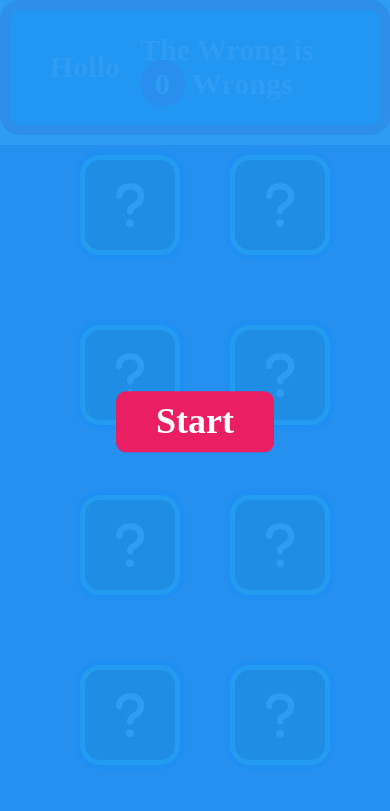
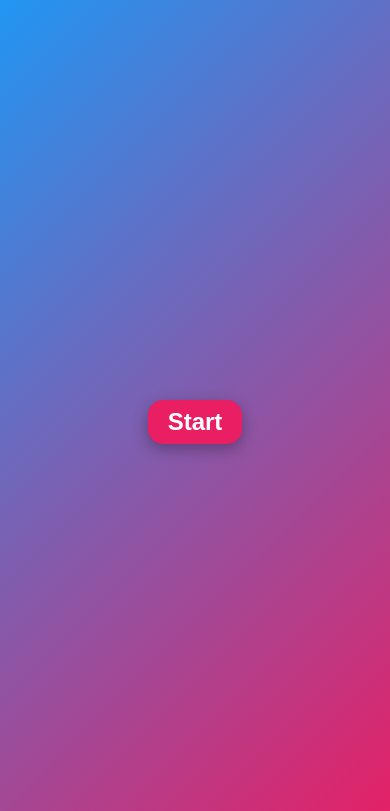
Before and after one commit to mohamed-ha-zem/Memory_Game, a plain HTML site: page index.html in a window 390 px wide. Shown: the top 811 px of the page. Drawn offline with Linux system fonts and the light colour scheme.

Commit message:
update design

```diff
--- a/css/memory.css
+++ b/css/memory.css
@@ -1,160 +1,337 @@
-*{
-    box-sizing: border-box; /*=======================>> */
+:root {
+    --primary-color: #2196F3;
+    --accent-color: #E91E63;
+    --success-color: #70ff3b;
+    --error-color: #ff1313;
+    --card-back: #FF5722;
+    --text-color: #ffffff;
 }
-/* تنسيق زرار البدء */
-.button{
-    background-color: #2196f3f0;
+
+* {
+    box-sizing: border-box;
+    margin: 0;
+    padding: 0;
+}
+
+body {
+    font-family: Arial, sans-serif;
+    background-color: #f0f4f8;
+    min-height: 100vh;
+    display: flex;
+    justify-content: center;
+    align-items: center;
+}
+
+/* Start Button Styling */
+.button {
+    position: fixed;
+    top: 0;
+    left: 0;
     width: 100%;
     height: 100%;
+    background: linear-gradient(135deg, var(--primary-color), var(--accent-color));
+    display: flex;
+    justify-content: center;
+    align-items: center;
+    z-index: 1000;
+    animation: fadeIn 0.5s ease-in;
+}
+
+.button span {
+    background-color: var(--accent-color);
+    color: var(--text-color);
+    font-size: 2.5rem;
+    font-weight: bold;
+    padding: 15px 50px;
+    border-radius: 15px;
+    cursor: pointer;
+    transition: all 0.3s ease;
+    box-shadow: 0 5px 15px rgba(0, 0, 0, 0.3);
+}
+
+.button span:hover {
+    transform: scale(1.1);
+    background-color: #c2185b;
+}
+
+@keyframes fadeIn {
+    from { opacity: 0; }
+    to { opacity: 1; }
+}
+
+/* Main Game Container */
+.counter {
+    max-width: 1200px;
+    width: 90%;
+    margin: 20px auto;
+    display: flex;
+    flex-direction: column;
+    gap: 20px;
+    background-color: var(--primary-color);
+    padding: 20px;
+    border-radius: 20px;
+    box-shadow: 0 10px 30px rgba(0, 0, 0, 0.2);
+}
+
+/* Logo and Score Section */
+.logo {
+    display: flex;
+    justify-content: space-between;
+    align-items: center;
+    background-color: #1976D2;
+    padding: 15px 20px;
+    border-radius: 15px;
+    border: 5px solid var(--accent-color);
+    color: var(--text-color);
+    font-size: 1.8rem;
+    font-weight: bold;
+    flex-wrap: wrap;
+    gap: 10px;
+}
+
+.logo .name,
+.logo .wrong {
+    margin: 0;
+}
+
+.logo .wrong #numper {
+    background-color: #9C27B0;
+    padding: 5px 15px;
+    border-radius: 20px;
+    margin-left: 10px;
+}
+
+/* Card Grid */
+.counter-boxs {
+    display: grid;
+    grid-template-columns: repeat(5, 1fr);
+    gap: 20px;
+    background-color: #673AB7;
+    padding: 20px;
+    border-radius: 15px;
+    justify-content: center;
+}
+
+.counter-boxs.no-clicking {
+    pointer-events: none;
+}
+
+/* Card Styling */
+.box {
+    position: relative;
+    width: 100%;
+    aspect-ratio: 1;
+    cursor: pointer;
+    transform-style: preserve-3d;
+    transition: transform 0.5s ease;
+}
+
+.box.is-flibbed {
+    transform: rotateY(180deg);
+}
+
+.box.moved {
+    opacity: 0;
+    transform: scale(0);
+    transition: all 0.5s ease;
+}
+
+.face {
+    position: absolute;
+    width: 100%;
+    height: 100%;
+    backface-visibility: hidden;
+    display: flex;
+    justify-content: center;
+    align-items: center;
+    border-radius: 10px;
+    box-shadow: 0 5px 15px rgba(0, 0, 0, 0.2);
+}
+
+.front {
+    background: linear-gradient(45deg, #000, #333);
+}
+
+.front .fa-question {
+    font-size: 3rem;
+    color: var(--text-color);
+}
+
+.back {
+    transform: rotateY(180deg);
+    background: var(--card-back);
+    border: 3px solid #2bf1cd;
+    outline: 3px solid #0027ff;
+}
+
+.back i {
+    font-size: 2.5rem;
+    color: var(--text-color);
+    animation: pulse 2s ease infinite;
+}
+
+@keyframes pulse {
+    0% { transform: scale(1); }
+    50% { transform: scale(1.1); }
+    100% { transform: scale(1); }
+}
+
+/* Win and Lose Popups */
+.win, .lose {
     position: fixed;
-    z-index: 10;
-}
-.button span{
-    background-color: #E91E63;
-    position: absolute;
     top: 50%;
     left: 50%;
     transform: translate(-50%, -50%);
-    color: white;
-    border-radius: 10px;
-    font-size: 36px;
+    padding: 30px;
+    font-size: 2rem;
     font-weight: bold;
-    padding: 10px 40px;
-    cursor: pointer;
+    text-align: center;
+    border-radius: 20px;
+    box-shadow: 0 10px 30px rgba(0, 0, 0, 0.3);
+    animation: popIn 0.5s ease;
+    z-index: 1000;
 }
-/* //تنسيق زرار البدء // */
-.counter{
-    display: flex;
-    flex-direction: column;
-}
-/* تنسيق الللوجو */
-.logo{
-    display: flex;
-    justify-content: space-between;
-    font-size: 30px;
-    background-color: #2196F3;
-    color: white;
-    font-weight: bold;
-    padding: 20px;
-    border-radius: 20px;
-    margin-bottom: 10px;
-    border: 10px solid #E91E63;
-    align-items: center;
-}
-.name{
-    margin: 20px;
-}
-.logo .wrong #numper{
-    background-color: #9C27B0;
-    padding: 7px 15px;
-    border-radius: 46px;
-}
-/* // تنسيق الللوجو // */
-/* تنسيق الديف اللي شايل كل البطاقات */
-.counter-boxs{
-    display: grid;
-    grid-template-columns: repeat(5 , 100px);
-    gap: 50px;
-    background-color: #673AB7;
-    justify-content: center;
-}
-@media (max-width: 767px) {
-    .counter-boxs{
-        grid-template-columns: repeat(auto-fill, 100px);
-    }
-}
-.counter-boxs.no-clicking { /* ========================>?js */
-    pointer-events: none;
-}
-/* // تنسيق الديف اللي شايل كل البطاقات // */
-/* تنسيق البطاقات  */
-.box{
-    cursor: pointer;
-    transform-style: preserve-3d; /* بتخلي الصوره ثلاثية الأبعاد  */
-    transition: transform .5s;
-}
-.box.is-flibbed { /* ========================>?js */
-    transform: rotateY(180deg);
-}
-.box.moved{ /* ========================>?js */
-    display: none;
-}
-i{
-    font-size: 50px;
-    /* background-color: #FF5722; */
-    background: #FF5722;
-    animation: stripeGradientAnimation 30s ease infinite;
-    color: white;
-    margin: 10px;
-    padding: 20px;
-    border-radius: 20px;
-    border: 5px solid #2bf1cd;
-    outline: 5px solid #0027ff;
-    width: 100%;
-}
-.face{
-    backface-visibility: hidden; /*بتخلي الظهر بتاع الصوره يختفي لما يلف*/
-}
-.front .fa-question{
-    text-align: center;
-    background: black;
-}
-.back{
-    position: absolute;
-    top: 0;
-    text-align: center;
-    transform: rotateY(180deg); /* (بتخفيها backface-visibility: hidden; بتلف الصوره ال 180 درجه بس حول المحور الصادات و( باستخدام ال  */
-    width: 100px;
-}
-/* // تنسيق البطاقات // */
-/* // تنسيق الفوز والخساره // */
-.win , .lose{
-    font-size: 50px;
-    padding: 60px;
-    text-align: center;
-    border-radius: 30px;
-    position: fixed;
-    bottom: 400px;
-}
-/* تنسيق الفوز والخساره  */
-/* تنسيق الفوز */
-.win{
-    background-color: #70ff3b;
+
+.win {
+    background-color: var(--success-color);
     color: #9C27B0;
 }
-/* // تنسيق الفوز // */
-/* تنسيق الخساره */
-.lose{
-    background-color: #ff1313;
+
+.lose {
+    background-color: var(--error-color);
     color: #FFEB3B;
 }
-/* // تنسيق الخساره // */
-/* تنسيق النتائج */
-.result{
-    width: 30%;
-    margin: 10px auto;
+
+@keyframes popIn {
+    from { transform: translate(-50%, -50%) scale(0); opacity: 0; }
+    to { transform: translate(-50%, -50%) scale(1); opacity: 1; }
+}
+
+/* Results Section */
+.result {
+    width: 100%;
+    max-width: 400px;
+    margin: 20px auto;
     background-color: #777;
-    color: white;
-    height: 100%;
+    color: var(--text-color);
+    padding: 15px;
+    border-radius: 15px;
     text-align: center;
 }
-.result p{
-    letter-spacing: 1px;
-    font-size: 20px;
+
+.result p {
+    font-size: 1.2rem;
     font-weight: bold;
     text-transform: capitalize;
+    margin: 10px 0;
 }
-/* // تنسيق النتائج // */
 
-.HomepageHeroGradient {
-    background: linear-gradient(135deg, #2196f3, #F44336, #E91E63, #9C27B0, #673AB7, #3F51B5, #2196F3, #03A9F4, #00BCD4, #009688, #4CAF50, #8BC34A, #CDDC39, #FFEB3B, #FFC107, #FF9800, #FF5722);
+/* Gradient Background Animation */
+body::before {
+    content: '';
+    position: fixed;
+    top: 0;
+    left: 0;
+    width: 100%;
+    height: 100%;
+    background: linear-gradient(135deg, #2196f3, #F44336, #E91E63, #9C27B0, #673AB7, #3F51B5, #2196F3);
     background-size: 600% 600%;
     animation: stripeGradientAnimation 30s ease infinite;
-    height: 80vh;
-    width: 100vw;
+    z-index: -1;
 }
+
 @keyframes stripeGradientAnimation {
     0% { background-position: 0% 50%; }
     50% { background-position: 100% 50%; }
     100% { background-position: 0% 50%; }
 }
+
+/* Responsive Design */
+@media (max-width: 1024px) {
+    .counter-boxs {
+        grid-template-columns: repeat(4, 1fr);
+        gap: 15px;
+    }
+
+    .logo {
+        font-size: 1.5rem;
+        flex-direction: column;
+        text-align: center;
+    }
+}
+
+@media (max-width: 768px) {
+    .counter {
+        margin: 10px;
+        padding: 15px;
+    }
+
+    .counter-boxs {
+        grid-template-columns: repeat(3, 1fr);
+        gap: 10px;
+        padding: 15px;
+    }
+
+    .box {
+        aspect-ratio: 1;
+    }
+
+    .back i {
+        font-size: 2rem;
+    }
+
+    .front .fa-question {
+        font-size: 2.5rem;
+    }
+
+    .win, .lose {
+        font-size: 1.5rem;
+        padding: 20px;
+        width: 90%;
+    }
+
+    .button span {
+        font-size: 2rem;
+        padding: 10px 30px;
+    }
+}
+
+@media (max-width: 425px) {
+    .counter-boxs {
+        grid-template-columns: repeat(2, 1fr);
+        gap: 8px;
+        padding: 10px;
+    }
+
+    .logo {
+        font-size: 1.2rem;
+        padding: 10px;
+    }
+
+    .back i {
+        font-size: 1.5rem;
+    }
+
+    .front .fa-question {
+        font-size: 2rem;
+    }
+
+    .result {
+        width: 90%;
+        padding: 10px;
+    }
+
+    .result p {
+        font-size: 1rem;
+    }
+
+    .win, .lose {
+        font-size: 1.2rem;
+        padding: 15px;
+    }
+
+    .button span {
+        font-size: 1.5rem;
+        padding: 8px 20px;
+    }
+}
```
